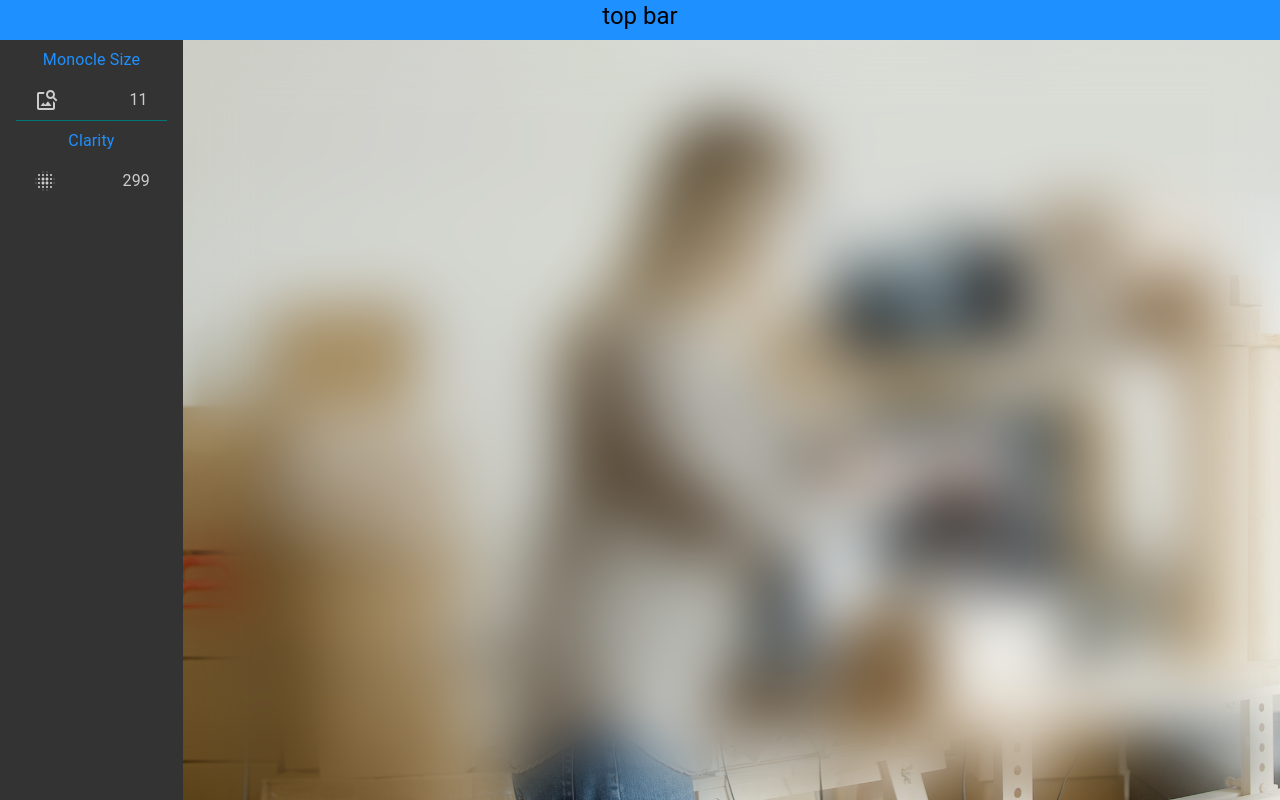
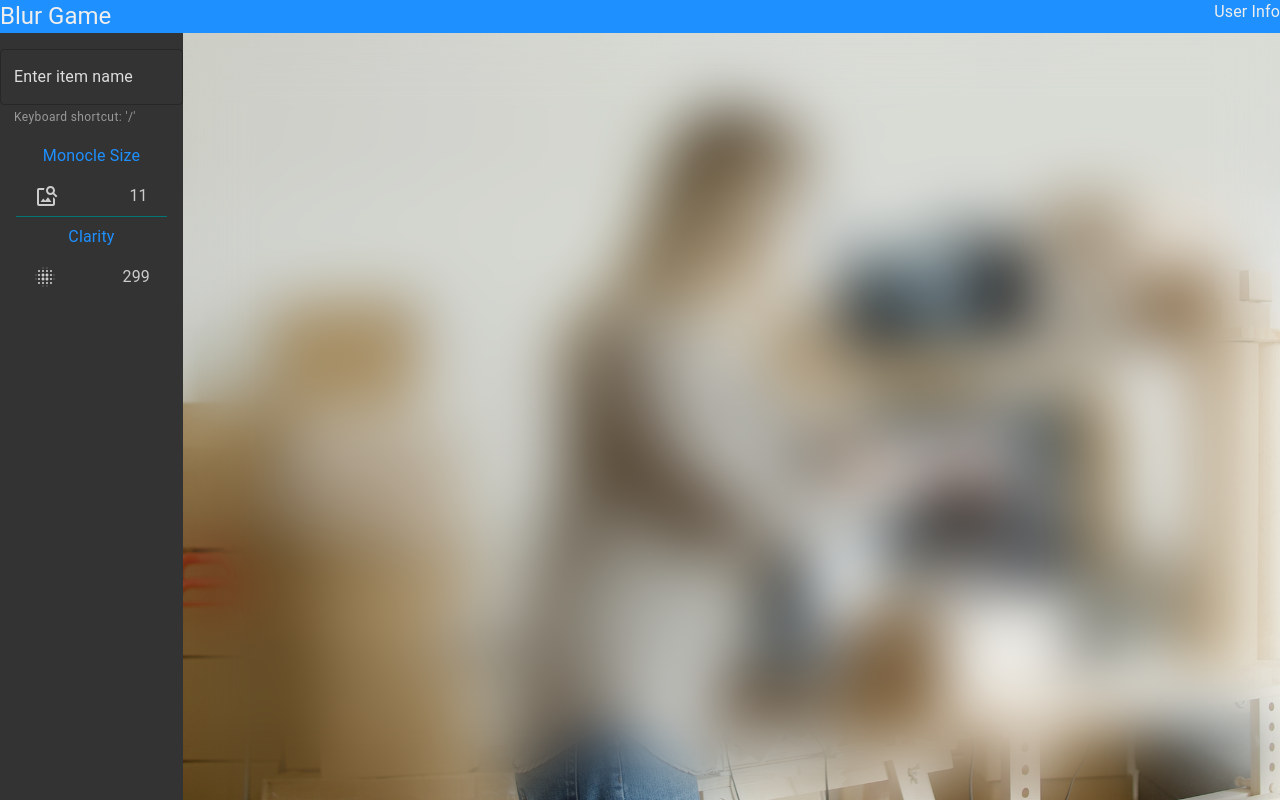
Before and after one commit to farukara/blur-game, a Next.js app: page / in a window 1280 px wide. Built offline with nearby package versions, Linux system fonts and the light colour scheme.

Commit message:
added search field

```diff
--- a/comps/leftpanel.js
+++ b/comps/leftpanel.js
@@ -1,13 +1,41 @@
-import styles from "../styles/LeftPanel.module.css"
-import { Box, Typography, Button } from "@mui/material"
+import styles from "../styles/LeftPanel.module.css";
+import { useState } from 'react';
+import { Box, Typography, Button, TextField } from "@mui/material";
 import ImageSearchIcon from '@mui/icons-material/ImageSearch';
 import LensBlurIcon from '@mui/icons-material/LensBlur';
 import Divider from '@mui/material/Divider';
 
 
 export default function LeftPanel ({binoPos, binoSize, clarity, setBinoPos, setBinoSize, setClarity}) {
+    const [text, setText] = useState("")
+    function handleSubmit(e) {
+        e.preventDefault()
+        console.log("submitted", text)
+    }
     return (
     <Box className={styles.main}>
+        <form onSubmit={handleSubmit}>
+        <TextField
+            name="text"
+            value= {text}
+            onChange= {(e) => setText(e.target.value)}
+            className={styles.textfield}
+            size="medium"
+            variant="outlined"
+            color='secondary'
+            label="Enter item name"
+            helperText="Keyboard shortcut: '/'"
+            margin="normal"
+            fullWidth
+            sx = {{
+                input: {
+                    color: "#ddd",
+                }
+            }}
+            InputLabelProps={{style : {color : '#ddd'} }}
+            FormHelperTextProps={{style : {color : '#999'} }}
+        />
+        </form>
         <Box className={[styles.monocle, styles.stat].join(" ")}>
             <Typography className={styles.def}>Monocle Size</Typography>
             <ImageSearchIcon className={styles.icon}/>
--- a/comps/main.js
+++ b/comps/main.js
@@ -25,7 +25,6 @@ export default function Main({binoPos, binoSize, clarity, setBinoPos, setBinoSiz
     //timer for blur and clarity
     useEffect(() => {
         const timer = setInterval(()=> {
-            console.log("inside")
             setBinoSize(p => p+1)
             setClarity(p => p-1)
         },3000)
--- a/comps/topbar.js
+++ b/comps/topbar.js
@@ -1,10 +1,14 @@
 import { Box, Typography } from "@mui/material"
+import styles from '../styles/TopPanel.module.css'
 
 export default function Topbar() {
     return (
-    <Box>
-        <Typography variant="h5">
-            top bar
+    <Box className={styles.main}>
+        <Typography variant="h5" className={styles.item}>
+        Blur Game
+        </Typography>
+        <Typography className={styles.item}>
+        User Info
         </Typography>
     </Box>
     )
--- a/styles/Layout.module.css
+++ b/styles/Layout.module.css
@@ -3,7 +3,7 @@
     width: 100%;
     display: grid;
     grid-template-columns: 1fr 6fr;
-    grid-template-rows: 5% auto;
+    grid-template-rows: 33px auto;
     grid-template-areas:
         "t t"
         "l m";
--- a/styles/LeftPanel.module.css
+++ b/styles/LeftPanel.module.css
@@ -3,6 +3,11 @@
     background-color: #333;
     color: #ccc;
 
+}
+.textfield {
+    color: #ccc;
+    /* background-color: #999; */
+    /* font-size: 5rem; */
 }
 .stat {
     height: 5rem;
--- /dev/null
+++ b/styles/TopPanel.module.css
@@ -0,0 +1,11 @@
+.main {
+    color: #eee;
+    height: 100%;
+    width: 100%;
+    display: flex;
+    justify-content: space-between;
+}
+
+.item {
+    margin: 3px 20px;
+}
```
